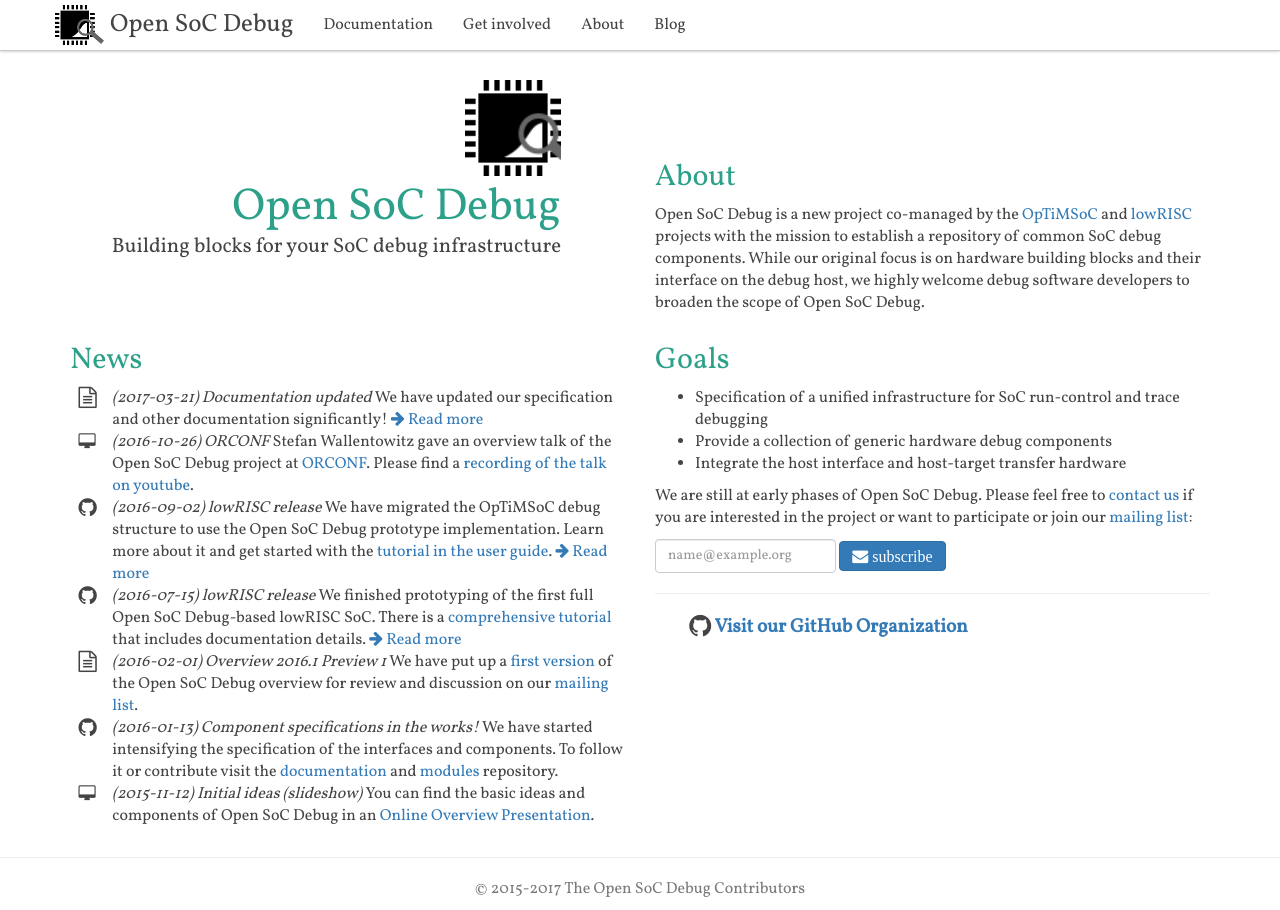
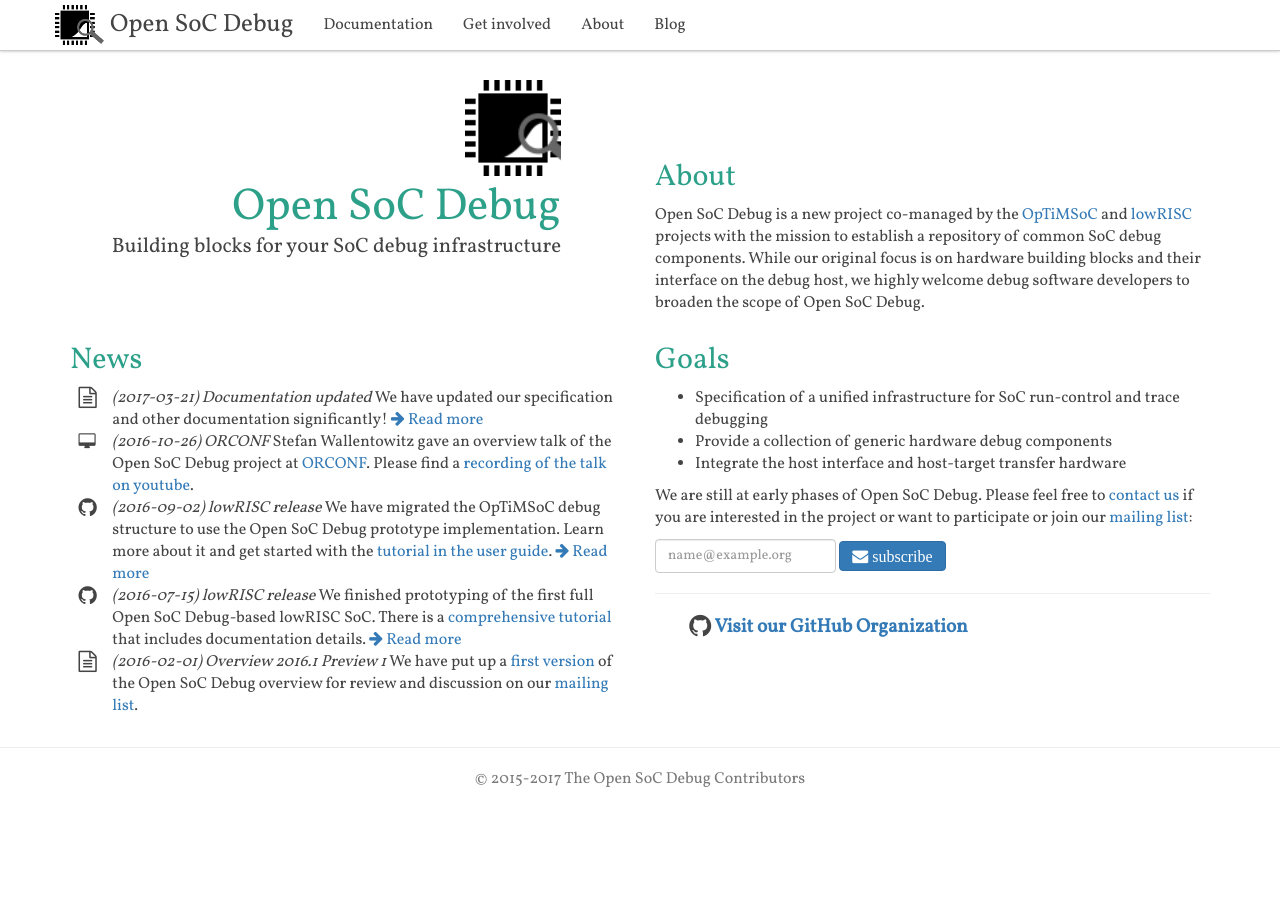
Before and after one commit to opensocdebug/opensocdebug.github.io, a Jekyll site: the page built from index.html, in a window 1280 px wide. Built offline with Jekyll 4.4.1, drawn with Linux system fonts in a browser that asks for light colours; nearby versions of some CDN libraries.

Commit message:
Limit number of blog posts on front page to 5

```diff
--- a/index.html
+++ b/index.html
@@ -26,7 +26,7 @@
   <div class="col-md-6">
     <h2>News</h2>
     <ul class="fa-ul">
-      {% for post in site.posts %}
+      {% for post in site.posts limit:5 %}
       <li>
         {% if post.type == "slideshow" %}
         <i class="fa-li fa fa-desktop"></i>
```
